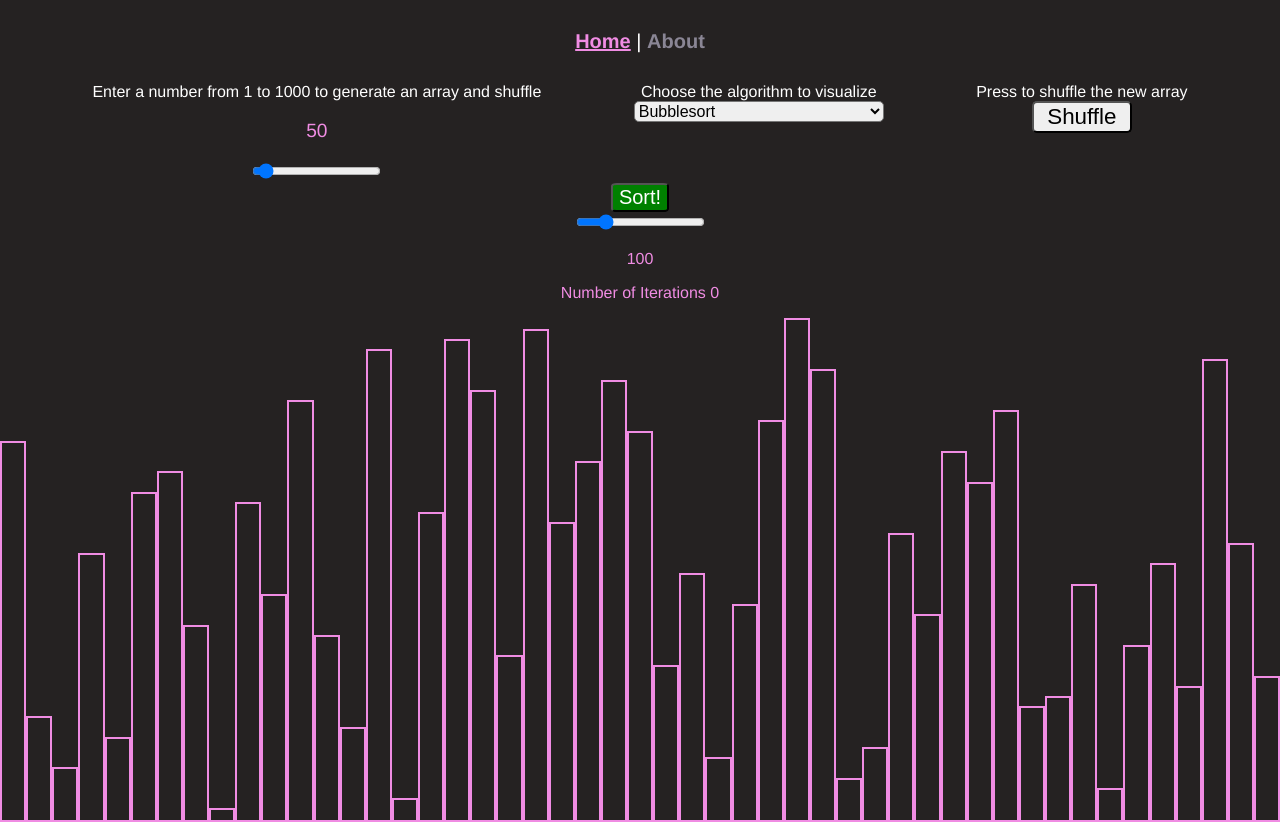
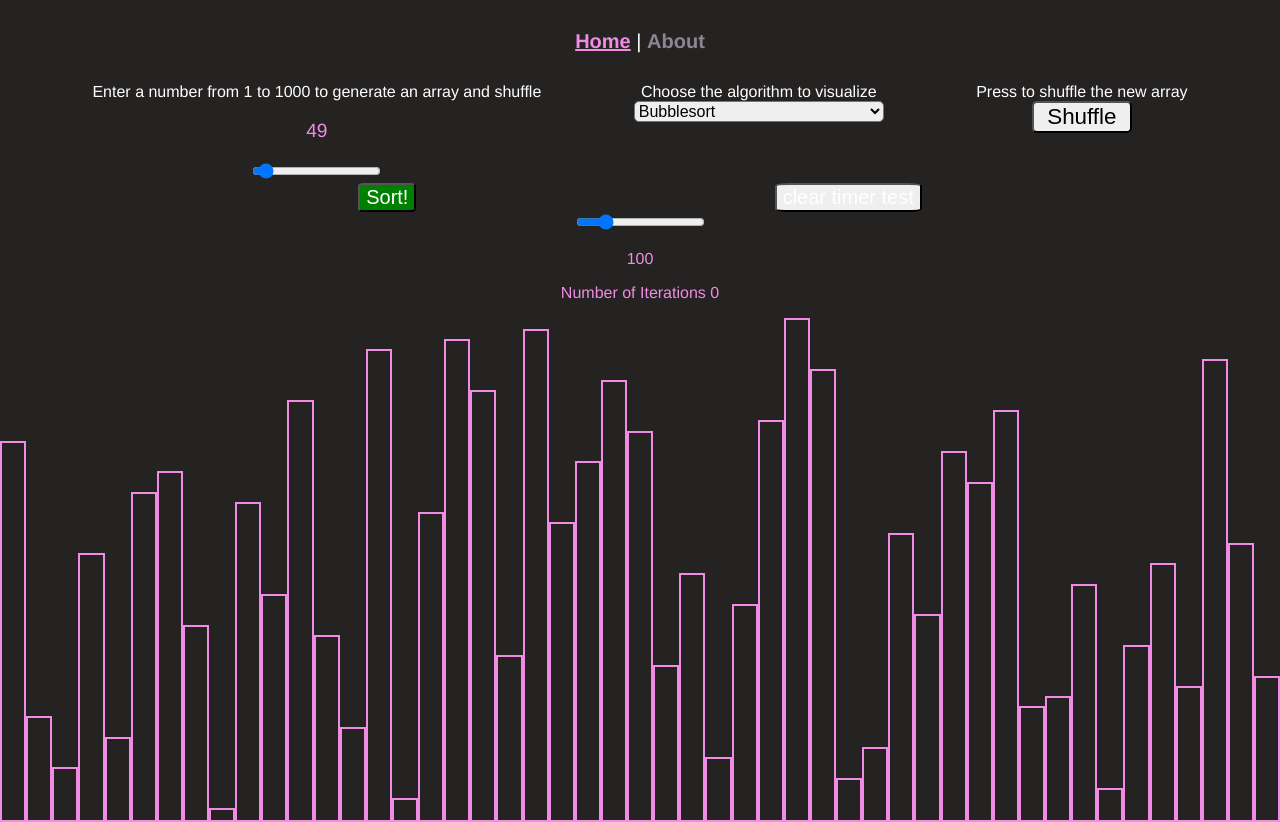
Before and after one commit to imhappyfor/Algorithm-Visualizer-VueJS, a Vue app: page / in a window 1280 px wide. Built offline with nearby package versions, Linux system fonts and the light colour scheme.

Commit message:
index tracking visualization

```diff
--- a/src/components/BubbleSort.vue
+++ b/src/components/BubbleSort.vue
@@ -1,8 +1,10 @@
 <template>
 <div>
   <!-- <chart :arr="arr"/>   -->
+
   <div id="buttons">
     <button @click="bubbleSortMethod(arr)" id="sort"> Sort!</button>
+    <button @click="clearTimer()"> clear timer test</button>
     <!-- <button @click="onClickButton()" id="shuffle">Shuffle</button> -->
   </div>
   <input type="range" min="0" max="500" value="100" v-model="speed" step="1">
@@ -28,6 +30,7 @@ data(){
   return{
     interations: new Number,
     speed: 100,
+    timeOutFunction: null
 
   }
 
@@ -42,6 +45,10 @@ computed:{
 
 },
 methods:{
+    clearTimer(){
+      window.clearTimeout(this.timeOutFunction);
+    },
+
       styleTheItem(item,arrLen){
         return {
           // 'margin': '0 1px',
@@ -53,34 +60,45 @@ methods:{
           }
       },
       bubbleSortMethod(arr){
-        let index = index
-         let i = 1;
-          let j = 1;
+          let index = index
+          let i = 0;
+          let j = 0;
           let length = arr.length + 1;
           let speed = this.speed;
-          let x = (function nextIteration() {
-            window.clearTimeout(x);
+          this.timeOutFunction = (function nextIteration() {
+
             if (j >= length - i - 1) {
               j = 0;
               i++;
             }
             if (i < length) {
+              //let currPos = arr[j]
               // if (j != 0) {
-              // document.getElementById(arr[j]).style.backgroundColor = 'yellow';
+              document.getElementById(arr[j]).style.backgroundColor = '';
               // }
+              // console.log(i,j)
+              // document.getElementById(arr[j]-1).style.backgroundColor = 'blue';
               if (arr[j] > arr[j+1]) {
+
                 // swap arr
                 let temp = arr[j];
                 let swap = arr[j+1]
+                console.log(temp,swap)
+                let currPos = temp
                 Vue.set(arr,j,arr[j+1]);
+
+                document.getElementById(temp).style.backgroundColor = 'blue'
+
+                document.getElementById(swap).style.backgroundColor = 'white';
+                document.getElementById(temp).style.backgroundColor = '';
                 //get the index(position of the current element)
                 // let currPos = arr.indexOf(temp) -1
-                // document.getElementById(currPos).style.backgroundColor = 'red';
+
+                // console.log(currPos, "***this is the current position")
+                // document.getElementById(swap).style.backgroundColor = 'red';
                 Vue.set(arr,j+1,temp);
 
               }
-
-
               j++;
 
               window.setTimeout(nextIteration,  speed );
@@ -89,8 +107,6 @@ methods:{
               console.log('done')
           })();
 },
-
-
 //        this.interations = 0
 //         const arrlen = arr.length
 //           for(let i = 0; i < arrlen; i++){
--- a/src/views/Home.vue
+++ b/src/views/Home.vue
@@ -4,8 +4,8 @@
       <div>
       <label for="number-input" > Enter a number from 1 to 1000 to generate an array and shuffle</label>
       <br style="clear:both;" />
-      <p>{{this.arraySize}}</p>
-      <input type="range" min="0" max="1000" value="100" v-model.number="arraySize" @change="arrayCreation(arraySize)" step="1">
+      <p>{{this.arraySize - 1}}</p>
+      <input type="range" min="2" max="1001" value="100" v-model.number="arraySize" @change="arrayCreation(arraySize)" step="1">
 
       </div>
       <div>
@@ -13,7 +13,7 @@
         <br style="clear:both;" />
         <select id="tab-selection" v-model="currentTab" style="font-size: 1em;width: 250px; margin-left: 0px; border-radius:5px ">
           <option disabled value="">Please select an algorithm</option>
-          <option v-for="tab in tabs" :key='tab'>   {{tab}}   </option>
+          <option v-for="tab in tabs" :key='tab'>   {{tab}}  </option>
         </select>
       </div>
       <div>
```
